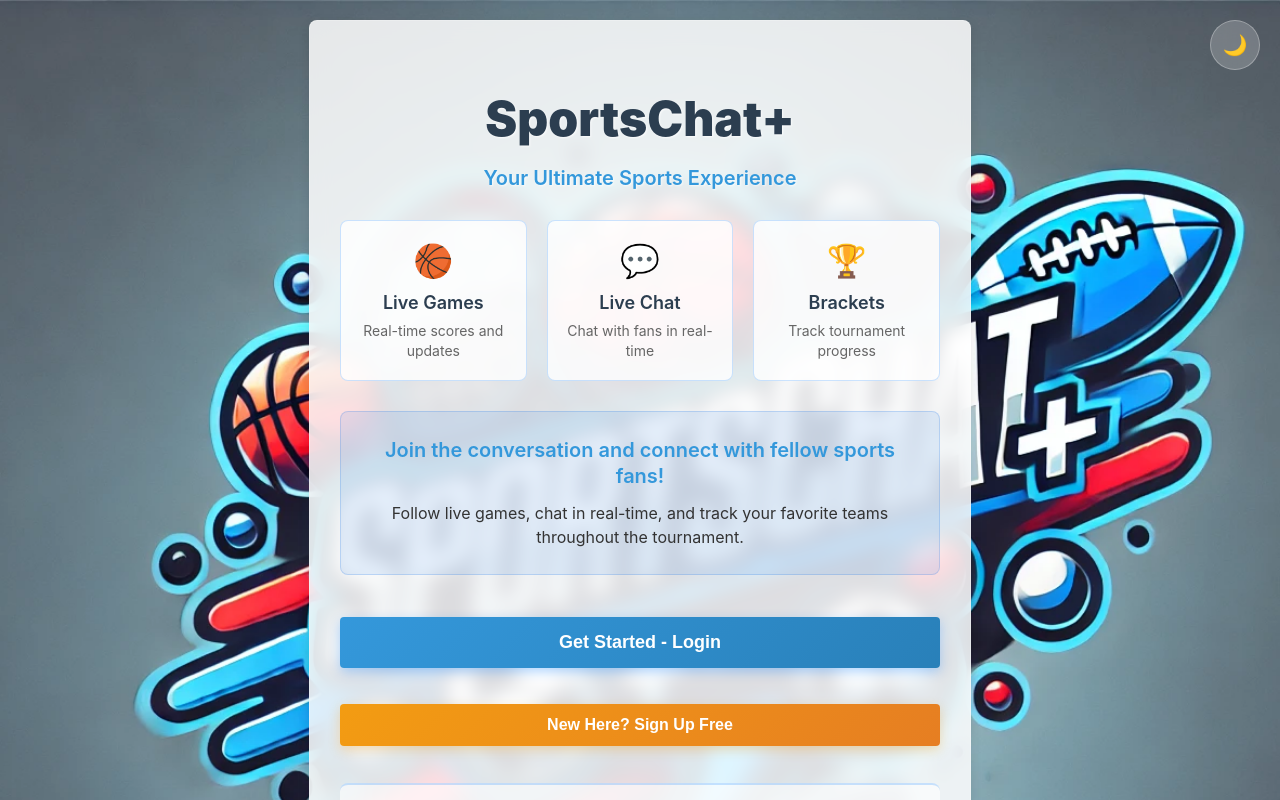
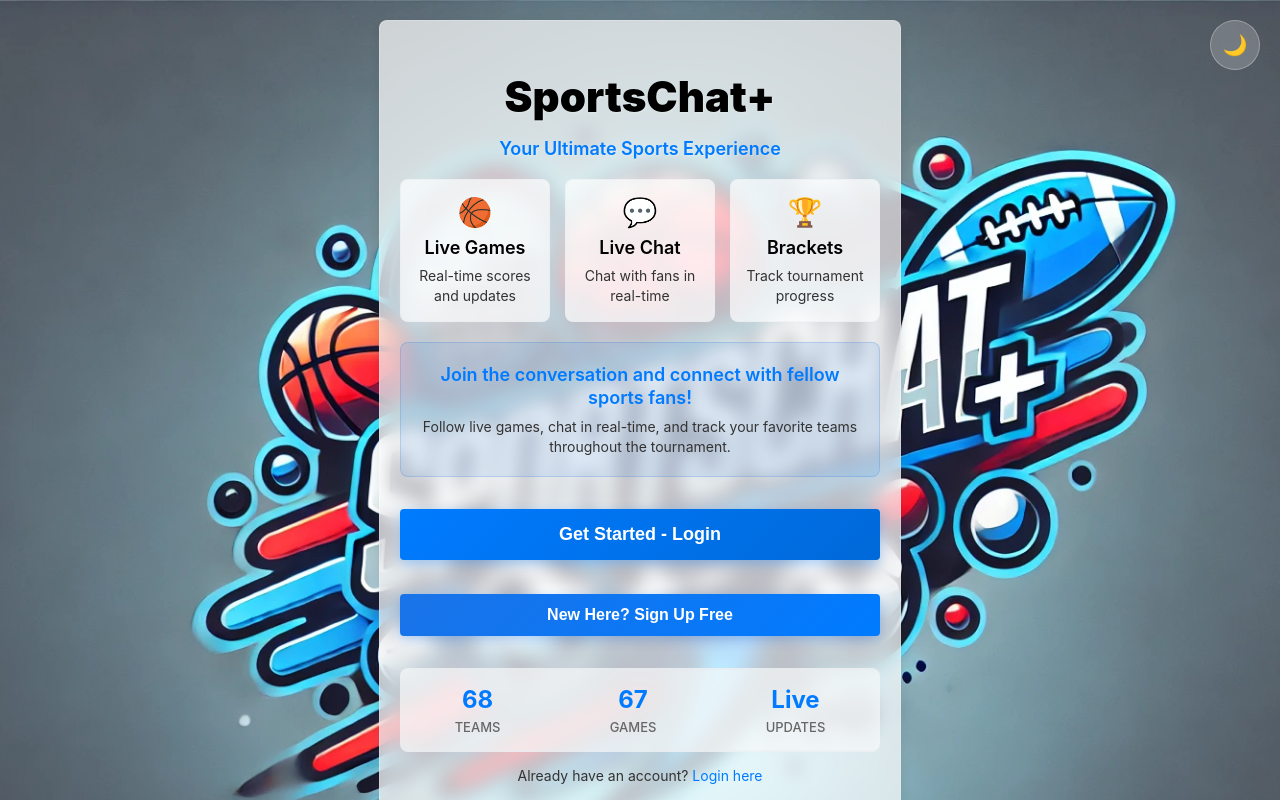
Before and after one commit to BUDDY26/SportsChatPlus, a React (Create React App) app in the folder frontend/: page / in a window 1280 px wide. Shown: the top 800 px of the page. Built offline with nearby package versions, Linux system fonts and the light colour scheme; no server answers.

Commit message:
Refine HomePage content and polish styles in style.css

```diff
--- a/frontend/src/pages/style.css
+++ b/frontend/src/pages/style.css
@@ -29,11 +29,11 @@
   --shadow-medium: 0 2px 10px rgba(0, 0, 0, 0.1);
 }
 
-/* Dark Theme */
+/* Dark Theme - FIXED */
 [data-theme="dark"] {
   --bg-primary: #1a1a1a;
-  --bg-secondary: rgba(30, 30, 30, 0.9);
-  --bg-tertiary: rgba(40, 40, 40, 0.9);
+  --bg-secondary: rgba(30, 30, 30, 0.7);
+  --bg-tertiary: rgba(40, 40, 40, 0.7);
   --bg-sidebar: rgba(15, 15, 25, 0.95);
   --bg-header: rgba(15, 15, 25, 0.95);
 
@@ -78,16 +78,18 @@ body {
   transition: background-color 0.3s ease;
 }
 
-/* Content box styling (smaller, more transparent white box) */
+/* FIXED: Content box styling - proper transparency and size */
 .content-box {
   background-color: var(--bg-secondary);
   border-radius: 8px;
   padding: 20px;
-  max-width: 600px; /* Increased for homepage */
+  max-width: 480px; /* REDUCED: Smaller to fit without scrolling */
   width: 100%;
   text-align: center;
   box-shadow: var(--shadow-light);
   transition: background-color 0.3s ease, box-shadow 0.3s ease;
+  backdrop-filter: blur(10px); /* ADDED: For better glass effect */
+  border: 1px solid rgba(255, 255, 255, 0.2); /* ADDED: Subtle border */
 }
 
 /* Special content box for login/signup pages */
@@ -193,6 +195,25 @@ body {
 .primary-button:disabled {
   opacity: 0.6;
   cursor: not-allowed;
+}
+
+/* FIXED: Secondary button - consistent with theme */
+.secondary-button {
+  background-color: var(--accent-secondary);
+  color: white;
+  border: none;
+  border-radius: 4px;
+  padding: 8px 0;
+  font-size: 15px;
+  font-weight: bold;
+  cursor: pointer;
+  width: 100%;
+  margin: 12px 0;
+  transition: background-color 0.3s ease;
+}
+
+.secondary-button:hover {
+  background-color: var(--accent-hover);
 }
 
 /* Links */
@@ -1049,7 +1070,7 @@ body {
   font-size: 12px;
 }
 
-/* Theme toggle button (if you want to customize it) */
+/* FIXED: Theme toggle button */
 .theme-toggle {
   position: fixed;
   top: 20px;
@@ -1064,11 +1085,24 @@ body {
   z-index: 1000;
   backdrop-filter: blur(10px);
   transition: all 0.3s ease;
+  display: flex;
+  align-items: center;
+  justify-content: center;
 }
 
 .theme-toggle:hover {
   background: rgba(255, 255, 255, 0.3);
   transform: scale(1.1);
+}
+
+/* Dark theme override for theme toggle */
+[data-theme="dark"] .theme-toggle {
+  background: rgba(0, 0, 0, 0.2);
+  border: 1px solid rgba(255, 255, 255, 0.3);
+}
+
+[data-theme="dark"] .theme-toggle:hover {
+  background: rgba(0, 0, 0, 0.3);
 }
 
 /* Enhanced error and success messages */
@@ -1108,9 +1142,9 @@ body {
   }
 }
 
-/* Dark theme support (if you want to add it later) */
+/* Dark theme support for form elements */
 [data-theme="dark"] .content-box {
-  background-color: rgba(30, 30, 30, 0.9);
+  background-color: rgba(30, 30, 30, 0.7);
   color: white;
 }
 
@@ -1121,72 +1155,74 @@ body {
 }
 
 [data-theme="dark"] .primary-button {
-  background-color: #1a73e8;
+  background-color: #4a9eff;
+}
+
+[data-theme="dark"] .secondary-button {
+  background-color: #5a8def;
 }
 
 /* ======================================= */
-/* HOMEPAGE ENHANCEMENTS TO ADD TO YOUR EXISTING STYLES.CSS */
-/* Add these rules to your current 1500-line file */
+/* HOMEPAGE SPECIFIC STYLES - FIXED AND COMPACT */
 /* ======================================= */
 
-/* ENHANCED: Special content box for homepage only */
+/* FIXED: Homepage content box - compact size */
 .content-box.homepage-content {
-  max-width: 600px !important; /* Larger than default 400px */
-  padding: 40px 30px !important;
-  background-color: rgba(255, 255, 255, 0.85) !important;
-  backdrop-filter: blur(10px);
-  border: 1px solid rgba(255, 255, 255, 0.2);
+  max-width: 480px !important; /* REDUCED: Smaller to fit better */
+  padding: 25px 20px !important; /* REDUCED: Less padding */
+  /* Uses the CSS variable for proper transparency */
 }
 
-/* ENHANCED: Main branding section */
+/* FIXED: Main branding section - compact */
 .main-branding {
-  margin-bottom: 30px;
+  margin-bottom: 20px; /* REDUCED: Less space */
 }
 
-/* ENHANCED: Much larger main title */
+/* FIXED: Main title - smaller and theme-aware */
 .main-title {
-  font-size: 48px !important;
+  font-size: 42px !important; /* REDUCED: Smaller title */
   font-weight: 900 !important;
-  margin-bottom: 10px;
-  color: #2c3e50 !important;
-  text-shadow: 1px 1px 2px rgba(255, 255, 255, 0.8);
+  margin-bottom: 8px !important; /* REDUCED: Less margin */
+  color: var(--text-primary) !important; /* FIXED: Use theme variable */
+  text-shadow: 1px 1px 2px rgba(255, 255, 255, 0.3);
   line-height: 1.1;
 }
 
-/* ENHANCED: Larger subtitle */
+/* FIXED: Subtitle - smaller and theme-aware */
 .main-subtitle {
-  font-size: 20px !important;
-  color: #3498db !important;
-  margin-bottom: 20px;
+  font-size: 18px !important; /* REDUCED: Smaller subtitle */
+  color: var(--accent-primary) !important; /* FIXED: Use theme variable */
+  margin-bottom: 15px !important; /* REDUCED: Less margin */
   font-weight: 600 !important;
-  text-shadow: 1px 1px 2px rgba(255, 255, 255, 0.7);
+  text-shadow: 1px 1px 2px rgba(255, 255, 255, 0.3);
 }
 
-/* ENHANCED: Clean features grid */
+/* FIXED: Features grid - more compact */
 .features-grid {
   display: grid;
-  grid-template-columns: repeat(auto-fit, minmax(160px, 1fr));
-  gap: 20px;
-  margin: 30px 0;
+  grid-template-columns: repeat(auto-fit, minmax(140px, 1fr)); /* REDUCED: Smaller cards */
+  gap: 15px; /* REDUCED: Less gap */
+  margin: 20px 0; /* REDUCED: Less margin */
 }
 
+/* FIXED: Feature cards - compact and theme-aware */
 .feature-card {
-  background: rgba(255, 255, 255, 0.8) !important;
-  border: 1px solid rgba(0, 123, 255, 0.2) !important;
+  background: var(--bg-secondary) !important; /* FIXED: Use theme variable */
+  border: 1px solid var(--border-color) !important; /* FIXED: Use theme variable */
   border-radius: 8px;
-  padding: 20px 15px;
+  padding: 15px 10px; /* REDUCED: Less padding */
   transition: all 0.3s ease;
 }
 
 .feature-card:hover {
   transform: translateY(-3px);
-  box-shadow: 0 6px 20px rgba(0, 0, 0, 0.15) !important;
-  border-color: #3498db !important;
+  box-shadow: var(--shadow-light) !important; /* FIXED: Use theme variable */
+  border-color: var(--accent-primary) !important; /* FIXED: Use theme variable */
 }
 
 .feature-icon {
-  font-size: 32px;
-  margin-bottom: 12px;
+  font-size: 28px; /* REDUCED: Smaller icons */
+  margin-bottom: 8px; /* REDUCED: Less margin */
   display: block;
 }
 
@@ -1194,89 +1230,89 @@ body {
   font-size: 18px !important;
   font-weight: 600 !important;
   margin: 0 0 8px 0 !important;
-  color: #2c3e50 !important;
+  color: var(--text-primary) !important; /* FIXED: Use theme variable */
 }
 
 .feature-card p {
   font-size: 14px !important;
   margin: 0 !important;
-  color: #666 !important;
+  color: var(--text-secondary) !important; /* FIXED: Use theme variable */
   line-height: 1.4;
 }
 
-/* ENHANCED: Call to action section */
+/* FIXED: Call to action section - compact */
 .cta-section {
-  margin: 30px 0;
-  padding: 25px 20px;
+  margin: 20px 0; /* REDUCED: Less margin */
+  padding: 20px 15px; /* REDUCED: Less padding */
   background: rgba(26, 115, 232, 0.1) !important;
   border-radius: 8px;
   border: 1px solid rgba(26, 115, 232, 0.2);
 }
 
+/* Dark theme override for CTA section */
+[data-theme="dark"] .cta-section {
+  background: rgba(74, 158, 255, 0.1) !important;
+  border-color: rgba(74, 158, 255, 0.2);
+}
+
 .cta-text {
-  font-size: 20px !important;
+  font-size: 18px !important; /* REDUCED: Smaller text */
   font-weight: 600 !important;
-  margin: 0 0 12px 0 !important;
-  color: #3498db !important;
+  margin: 0 0 8px 0 !important; /* REDUCED: Less margin */
+  color: var(--accent-primary) !important;
   line-height: 1.3;
 }
 
 .cta-description {
-  font-size: 16px !important;
+  font-size: 14px !important; /* REDUCED: Smaller description */
   margin: 0 !important;
-  color: #333 !important;
-  line-height: 1.5;
+  color: var(--text-secondary) !important;
+  line-height: 1.4; /* REDUCED: Tighter line height */
 }
 
-/* ENHANCED: Action buttons */
+/* FIXED: Action buttons - compact */
 .action-buttons {
-  margin: 25px 0;
+  margin: 20px 0; /* REDUCED: Less margin */
   display: flex;
   flex-direction: column;
-  gap: 12px;
+  gap: 10px; /* REDUCED: Less gap */
 }
 
 .button-link {
   text-decoration: none;
 }
 
-/* ENHANCED: Special buttons for homepage */
+/* FIXED: Enhanced buttons for homepage - theme colors */
 .primary-button.cta-button {
   font-size: 18px !important;
   padding: 15px 0 !important;
-  background: linear-gradient(135deg, #3498db, #2980b9) !important;
+  background: linear-gradient(135deg, var(--accent-primary), var(--accent-hover)) !important;
   box-shadow: 0 4px 12px rgba(0, 123, 255, 0.3) !important;
 }
 
+/* FIXED: Secondary button - no more orange, uses theme colors */
 .secondary-button.signup-button {
-  background: linear-gradient(135deg, #f39c12, #e67e22) !important;
+  background: linear-gradient(135deg, var(--accent-secondary), var(--accent-primary)) !important; /* FIXED: Blue theme colors */
   color: white !important;
-  border: none !important;
-  border-radius: 4px !important;
+  font-size: 16px !important;
   padding: 12px 0 !important;
-  font-size: 16px !important;
-  font-weight: bold !important;
-  cursor: pointer !important;
-  width: 100% !important;
-  margin: 12px 0 !important;
-  transition: all 0.3s ease !important;
-  box-shadow: 0 4px 12px rgba(243, 156, 18, 0.3) !important;
+  box-shadow: 0 4px 12px rgba(26, 115, 232, 0.3) !important; /* FIXED: Blue shadow */
 }
 
 .secondary-button.signup-button:hover {
   transform: translateY(-1px) !important;
-  background: linear-gradient(135deg, #e67e22, #d35400) !important;
+  background: linear-gradient(135deg, var(--accent-hover), var(--accent-secondary)) !important; /* FIXED: Theme colors */
 }
 
-/* ENHANCED: Stats section */
+/* FIXED: Stats section - compact and theme-aware */
 .stats-section {
   display: flex;
   justify-content: space-around;
-  margin: 25px 0 20px 0;
-  padding: 20px 0;
-  border-top: 2px solid rgba(0, 123, 255, 0.2) !important;
-  border-bottom: 2px solid rgba(0, 123, 255, 0.2) !important;
-  background: rgba(255, 255, 255, 0.6) !important;
+  margin: 15px 0 15px 0; /* REDUCED: Less margin */
+  padding: 15px 0; /* REDUCED: Less padding */
+  border-top: 2px solid var(--border-color) !important; /* FIXED: Use theme variable */
+  border-bottom: 2px solid var(--border-color) !important; /* FIXED: Use theme variable */
+  background: var(--bg-tertiary) !important; /* FIXED: Use theme variable */
   border-radius: 8px;
 }
 
@@ -1290,42 +1326,17 @@ body {
 .stat-number {
   font-size: 24px !important;
   font-weight: bold !important;
-  color: #3498db !important;
+  color: var(--accent-primary) !important; /* FIXED: Use theme variable */
 }
 
 .stat-label {
   font-size: 13px !important;
-  color: #666 !important;
+  color: var(--text-tertiary) !important; /* FIXED: Use theme variable */
   font-weight: 500 !important;
   text-transform: uppercase;
 }
 
-/* ENHANCED: Theme toggle */
-.theme-toggle {
-  position: fixed !important;
-  top: 20px !important;
-  right: 20px !important;
-  background: rgba(255, 255, 255, 0.2) !important;
-  border: 1px solid rgba(255, 255, 255, 0.3) !important;
-  border-radius: 50% !important;
-  width: 50px !important;
-  height: 50px !important;
-  cursor: pointer !important;
-  font-size: 20px !important;
-  z-index: 1000 !important;
-  backdrop-filter: blur(10px) !important;
-  transition: all 0.3s ease !important;
-  display: flex !important;
-  align-items: center !important;
-  justify-content: center !important;
-}
-
-.theme-toggle:hover {
-  background: rgba(255, 255, 255, 0.3) !important;
-  transform: scale(1.1) !important;
-}
-
-/* ENHANCED: Loading states */
+/* FIXED: Loading states - theme-aware */
 .loading-state {
   background-image: url('./Logo.png') !important;
   background-size: cover !important;
@@ -1334,53 +1345,53 @@ body {
 }
 
 .loading-box {
-  background: rgba(255, 255, 255, 0.9) !important;
+  background: var(--bg-secondary) !important; /* FIXED: Use theme variable */
   padding: 40px !important;
   border-radius: 8px !important;
   text-align: center !important;
-  box-shadow: 0 4px 12px rgba(0, 0, 0, 0.1) !important;
+  box-shadow: var(--shadow-light) !important; /* FIXED: Use theme variable */
 }
 
 .loading-spinner {
   width: 40px !important;
   height: 40px !important;
   border: 4px solid rgba(0, 123, 255, 0.2) !important;
-  border-top: 4px solid #3498db !important;
+  border-top: 4px solid var(--accent-primary) !important; /* FIXED: Use theme variable */
   border-radius: 50% !important;
   animation: spin 1s linear infinite !important;
   margin: 0 auto 20px auto !important;
 }
 
 .loading-box h2 {
-  color: #2c3e50 !important;
+  color: var(--text-primary) !important; /* FIXED: Use theme variable */
   margin: 0 !important;
   font-size: 20px !important;
   font-weight: 600 !important;
 }
 
-/* Responsive enhancements */
+/* FIXED: Responsive enhancements - more compact */
 @media (max-width: 768px) {
   .content-box.homepage-content {
-    padding: 30px 20px !important;
+    padding: 20px 15px !important; /* REDUCED: Less padding on mobile */
     margin: 10px !important;
   }
 
   .main-title {
-    font-size: 36px !important;
+    font-size: 32px !important; /* REDUCED: Smaller on mobile */
   }
 
   .main-subtitle {
-    font-size: 18px !important;
+    font-size: 16px !important; /* REDUCED: Smaller on mobile */
   }
 
   .features-grid {
     grid-template-columns: 1fr !important;
-    gap: 15px !important;
+    gap: 12px !important; /* REDUCED: Less gap on mobile */
   }
 
   .stats-section {
     flex-direction: column !important;
-    gap: 15px !important;
+    gap: 10px !important; /* REDUCED: Less gap */
     text-align: center !important;
   }
 
```
Also changed, not shown: frontend/src/pages/HomePage.js (+9 -5 lines).
